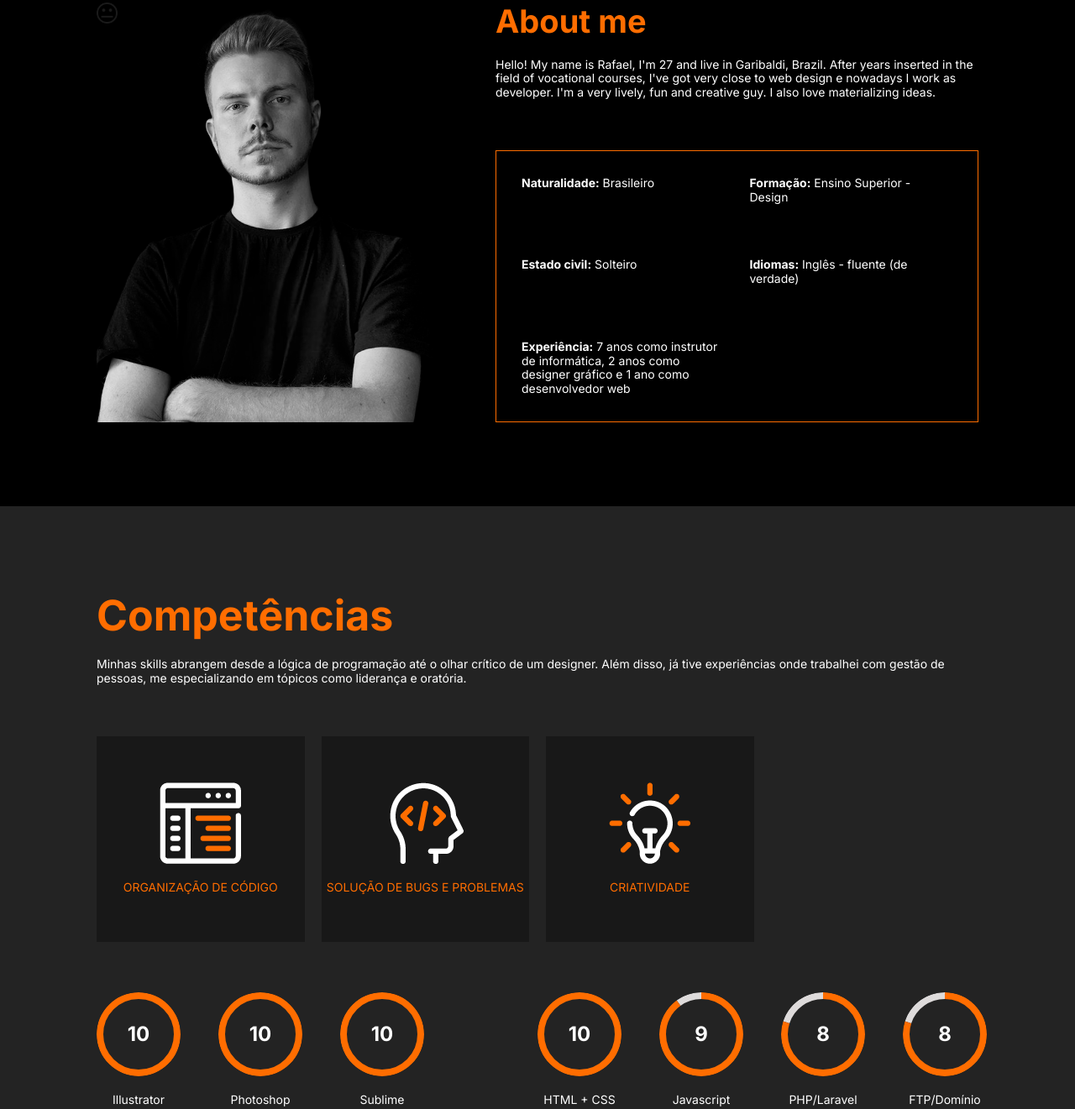
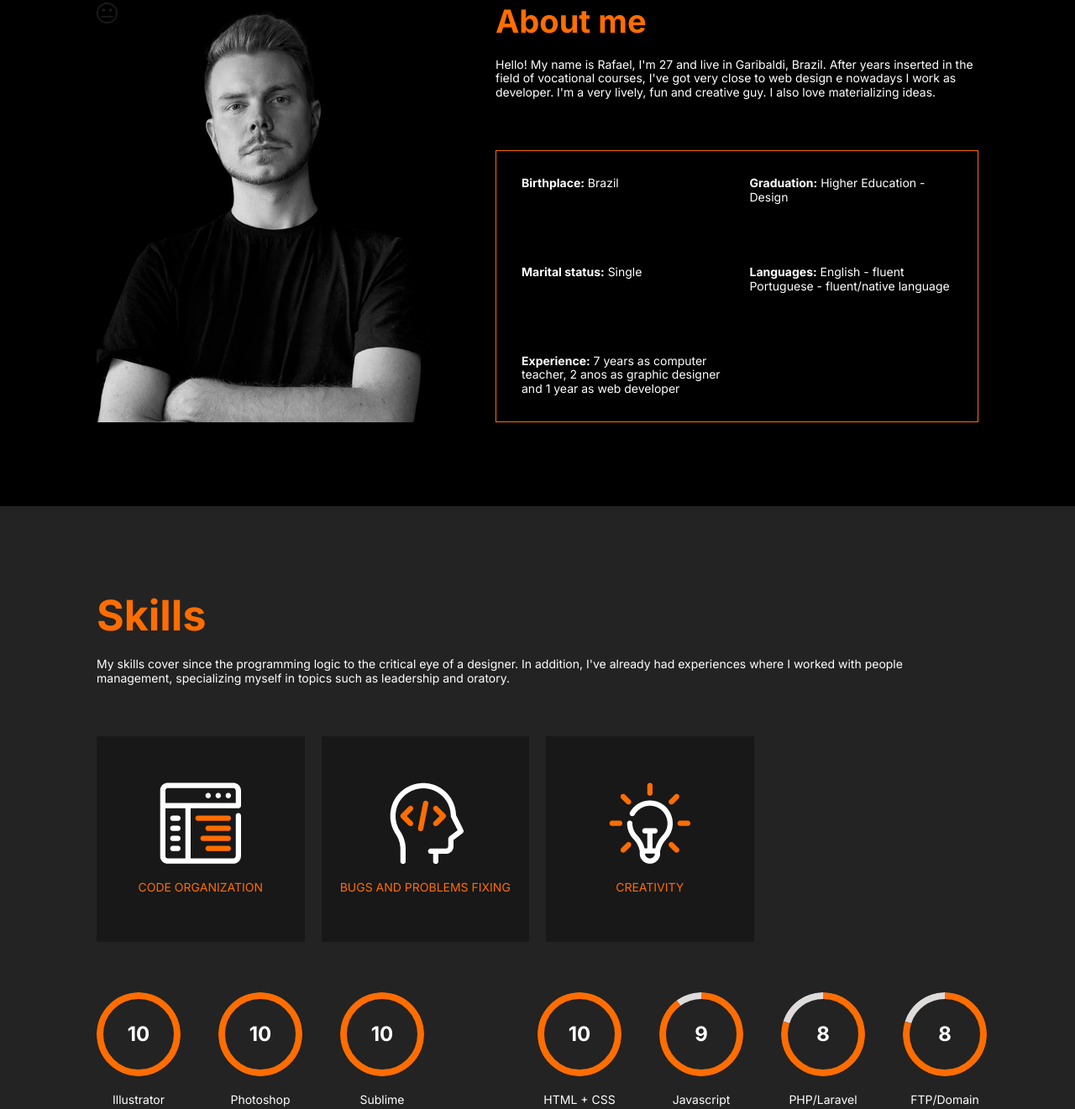
Before and after one commit to RafaLaste/RafaLaste.github.io, a plain HTML site: page en/index.html in a window 1280 px wide. Shown: the part 897-2218 px from the top of the page at 84% size. Drawn offline with nearby package versions, Linux system fonts and the light colour scheme.

Commit message:
Update index.html

```diff
--- a/en/index.html
+++ b/en/index.html
@@ -95,23 +95,23 @@
 							<div class="about--list">
 								<ul class="about--list__itens list-style-none color-white font-14">
 									<li class="about__item">
-										<b>Naturalidade:</b> Brasileiro
+										<b>Birthplace:</b> Brazil
 									</li>
 
 									<li class="about__item">
-										<b>Formação:</b> Ensino Superior - Design
+										<b>Graduation:</b> Higher Education - Design
 									</li>
 
 									<li class="about__item">
-										<b>Estado civil:</b> Solteiro
+										<b>Marital status:</b> Single
 									</li>
 
 									<li class="about__item">
-										<b>Idiomas:</b> Inglês - fluente (de verdade)
+										<b>Languages:</b> English - fluent <br>Portuguese - fluent/native language
 									</li>
 
 									<li class="about__item">
-										<b>Experiência:</b> 7 anos como instrutor de informática, 2 anos como designer gráfico e 1 ano como desenvolvedor web
+										<b>Experience:</b> 7 years as computer teacher, 2 anos as graphic designer and 1 year as web developer
 									</li>
 								</ul>
 							</div>
@@ -123,10 +123,10 @@
 			<section id="skills" class="py-100 gray-background">
 				<div class="content content--large">
 					<div class="skills--container">
-						<h2 class="font-50 font-bold mb-20 color-secondary">Competências</h2>
+						<h2 class="font-50 font-bold mb-20 color-secondary">Skills</h2>
 
 						<div class="font-14 color-white mb-60">
-							<p>Minhas skills abrangem desde a lógica de programação até o olhar crítico de um designer. Além disso, já tive experiências onde trabalhei com gestão de pessoas, me especializando em tópicos como liderança e oratória.
+							<p>My skills cover since the programming logic to the critical eye of a designer. In addition, I've already had experiences where I worked with people management, specializing myself in topics such as leadership and oratory.</p>
 						</div>
 
 						<div class="columns columns--4x skills--columns mb-60">
@@ -134,7 +134,7 @@
 								<div class="skill--item">
 									<img src="../site/img/skills/icon-1.png" class="skill--image mb-20">
 									<div class="font-14 text-uppercase text-center color-secondary">
-										<p>Organização de código</p>
+										<p>Code organization</p>
 									</div>
 								</div>
 							</div>
@@ -143,7 +143,7 @@
 								<div class="skill--item">
 									<img src="../site/img/skills/icon-2.png" class="skill--image mb-20">
 									<div class="font-14 text-uppercase text-center color-secondary">
-										<p>Solução de bugs e problemas</p>
+										<p>Bugs and problems fixing</p>
 									</div>
 								</div>
 							</div>
@@ -152,7 +152,7 @@
 								<div class="skill--item">
 									<img src="../site/img/skills/icon-3.png" class="skill--image mb-20">
 									<div class="font-14 text-uppercase text-center color-secondary">
-										<p>Criatividade</p>
+										<p>Creativity</p>
 									</div>
 								</div>
 							</div>
@@ -161,7 +161,7 @@
 								<div class="skill--item">
 									<img src="../site/img/skills/icon-4.png" class="skill--image mb-20">
 									<div class="font-14 text-uppercase text-center color-secondary">
-										<p>Liderança e Relacionamento</p>
+										<p>Leadership and relationship</p>
 									</div>
 								</div>
 							</div>
@@ -235,7 +235,7 @@
 									</div>
 								</div>
 
-								<span class="skill--name font-14 color-white text-center">FTP/Domínio</span>
+								<span class="skill--name font-14 color-white text-center">FTP/Domain</span>
 							</div>
 						</div>
 					</div>
@@ -245,7 +245,7 @@
 			<section class="py-100 dark-background">
 				<div class="content content--large">
 					<div class="websites--container">
-						<h2 class="font-50 font-bold mb-20 color-secondary">Meus trabalhos</h2>
+						<h2 class="font-50 font-bold mb-20 color-secondary">My jobs</h2>
 
 						<div class="websites--text font-14 color-white mb-60">
 							<p>Trabalhando na área há mais de um ano, desenvolvi sites institucionais, hotsites para campanhas e sistemas para gestão e organização interna de empresas.</p>
```
